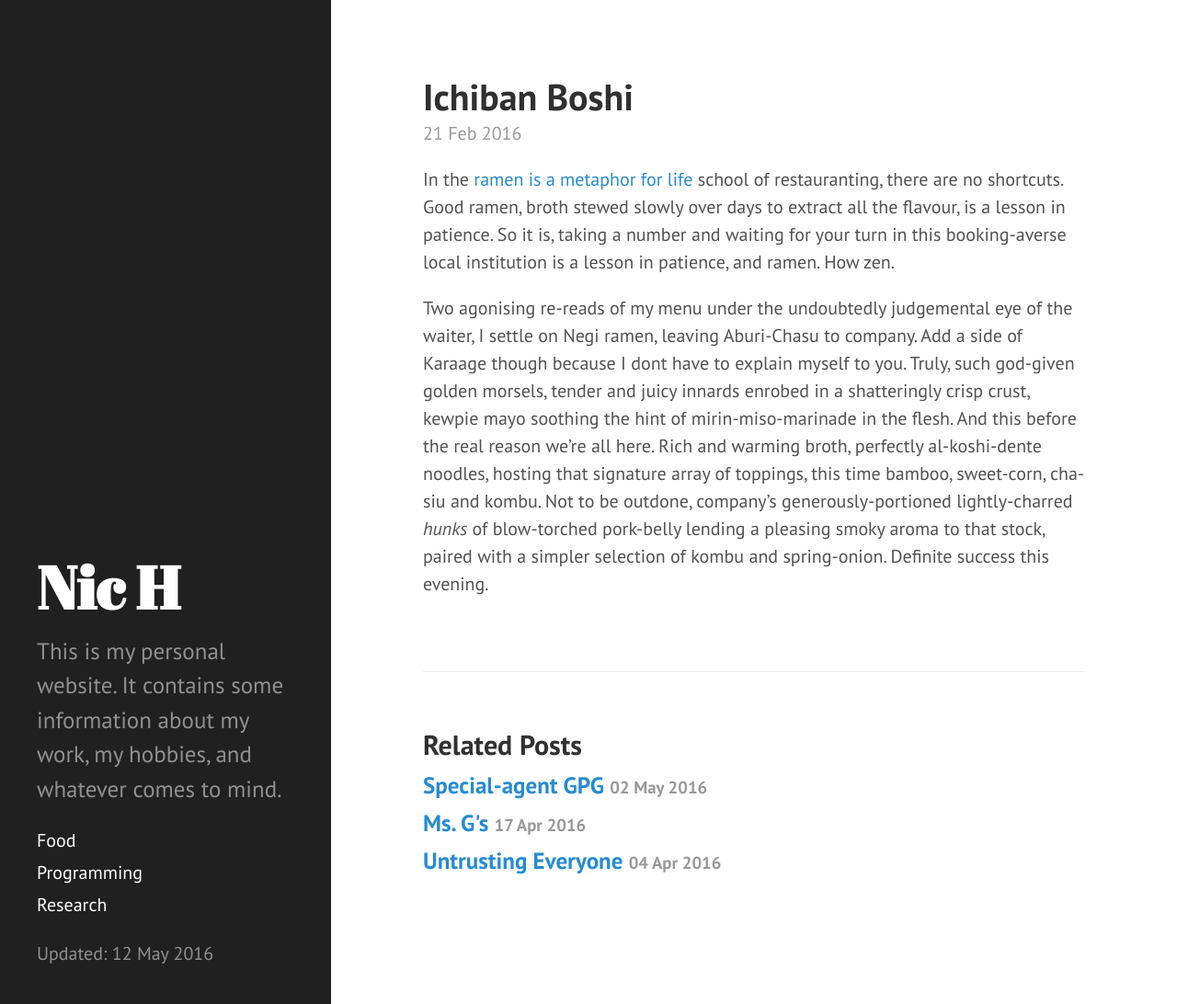
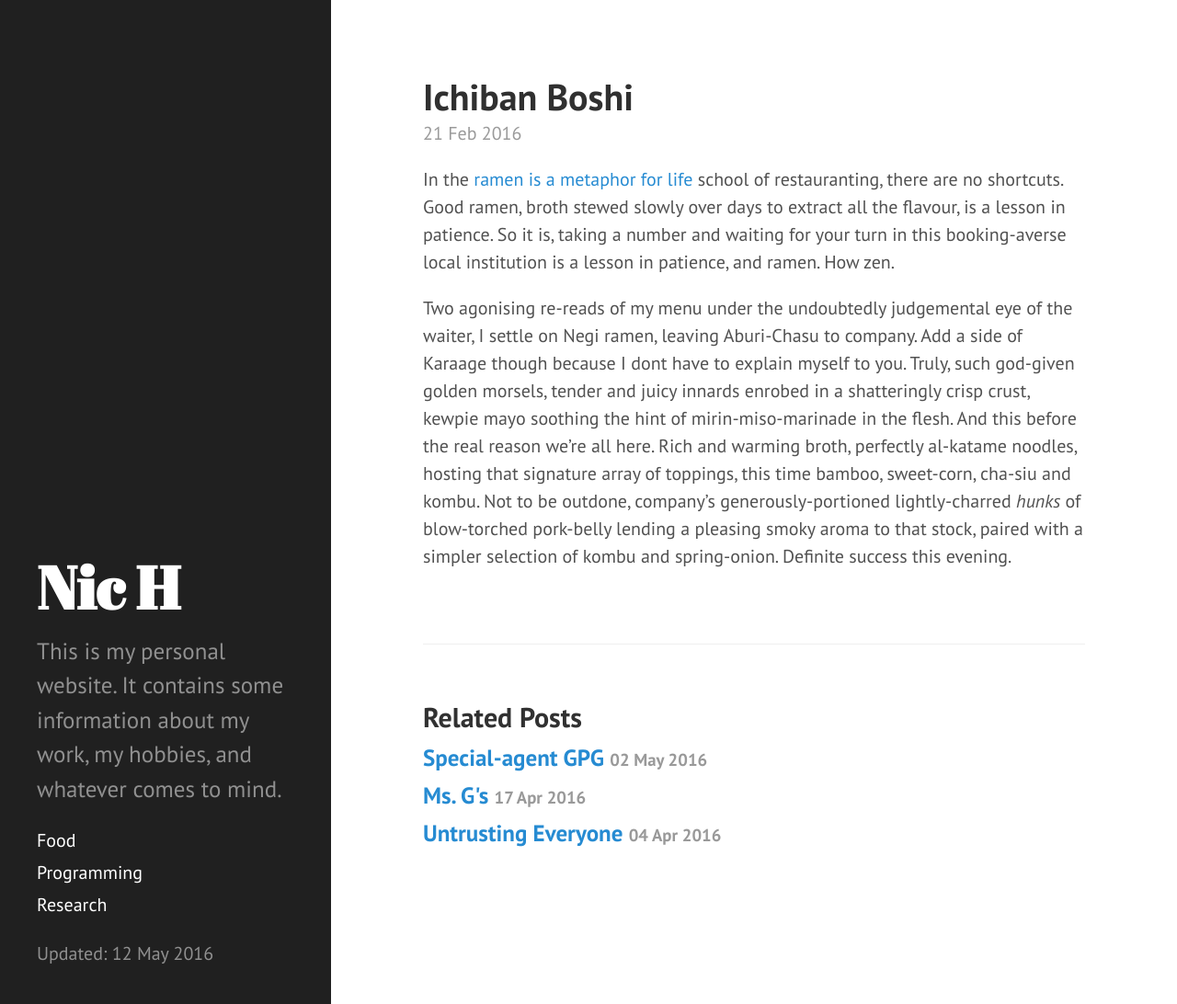
Before and after one commit to scyptnex/scyptnex.github.io, a Jekyll site: the page built from food/_posts/2016-02-21-ichibanboshi.md, in a window 1280 px wide and 1092 px high. Shown: the whole window at 92% size. Built offline with Jekyll 4.4.1, drawn with Linux system fonts in a browser that asks for light colours.

Commit message:
better equivalent for al-dente

```diff
--- a/food/_posts/2016-02-21-ichibanboshi.md
+++ b/food/_posts/2016-02-21-ichibanboshi.md
@@ -12,6 +12,6 @@ Two agonising re-reads of my menu under the undoubtedly judgemental eye of the w
 Add a side of Karaage though because I dont have to explain myself to you.
 Truly, such god-given golden morsels, tender and juicy innards enrobed in a shatteringly crisp crust, kewpie mayo soothing the hint of mirin-miso-marinade in the flesh.
 And this before the real reason we're all here.
-Rich and warming broth, perfectly al-koshi-dente noodles, hosting that signature array of toppings, this time bamboo, sweet-corn, cha-siu and kombu.
+Rich and warming broth, perfectly al-katame noodles, hosting that signature array of toppings, this time bamboo, sweet-corn, cha-siu and kombu.
 Not to be outdone, company's generously-portioned lightly-charred _hunks_ of blow-torched pork-belly lending a pleasing smoky aroma to that stock, paired with a simpler selection of kombu and spring-onion.
 Definite success this evening.
```
